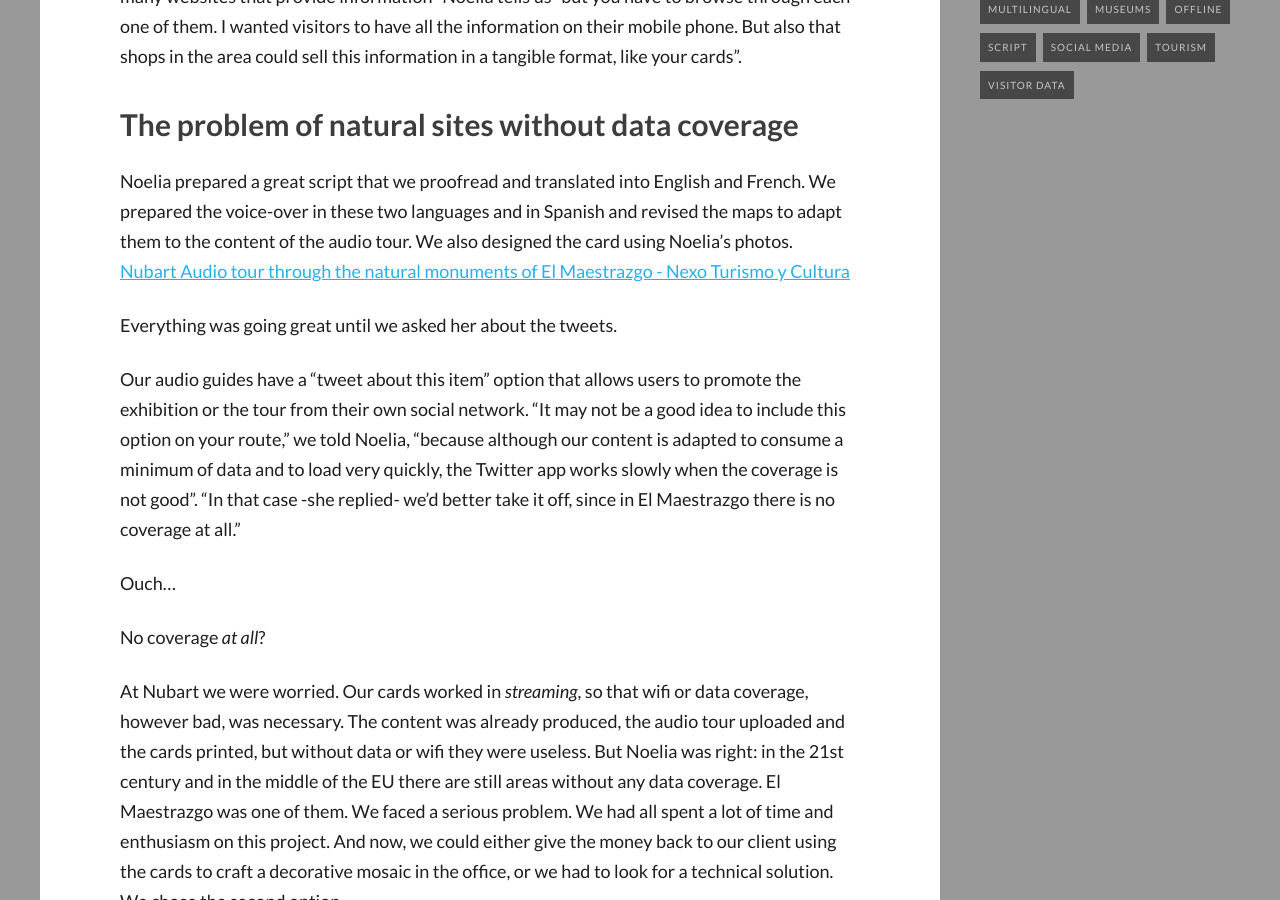
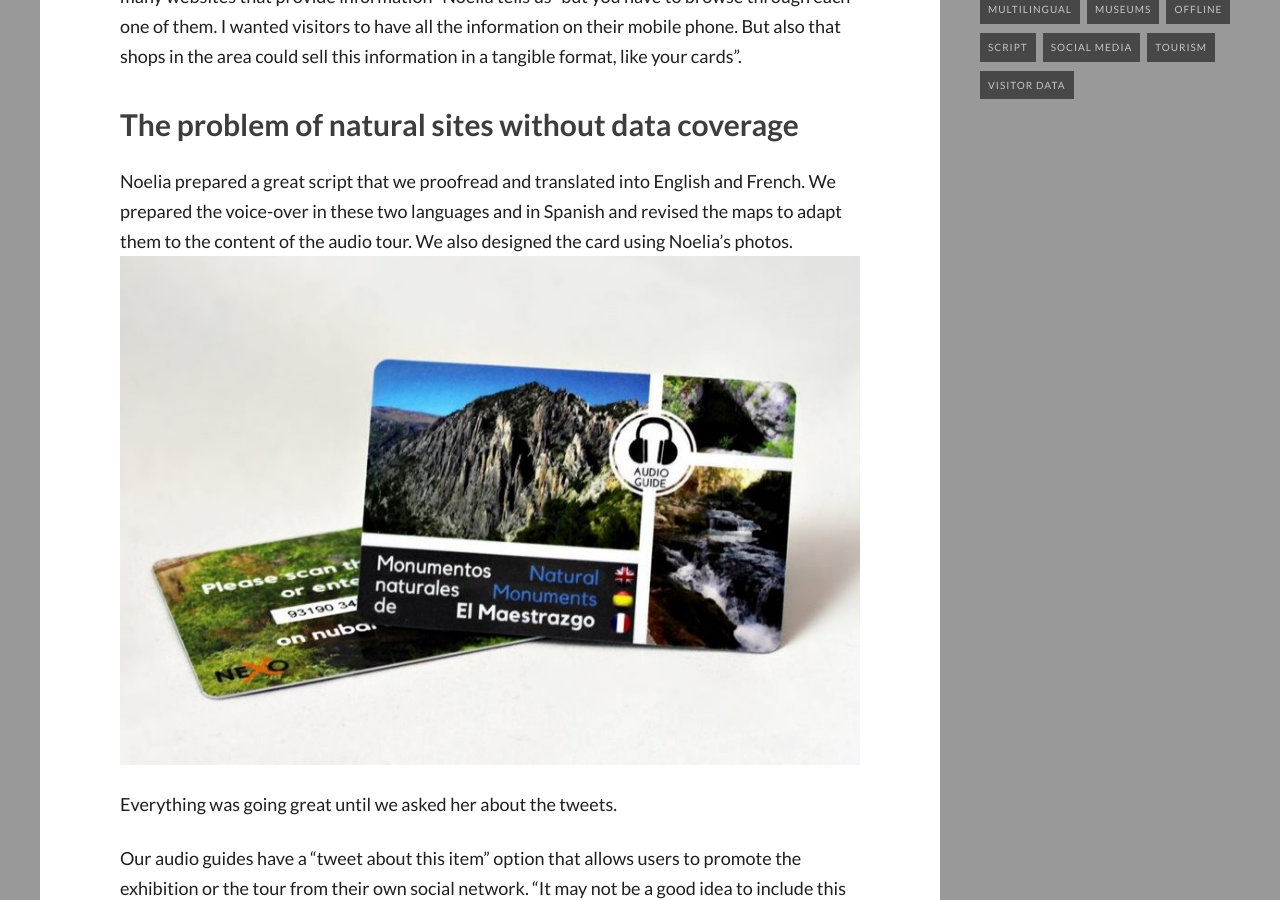
Before and after one commit to nubart/blog-en, a Jekyll site: the page built from _posts/2018-06-14-digital-audio-guides-tours-offline.md, in a window 1280 px wide and 900 px high, scrolled down 1534 px. Built offline with Jekyll 4.4.1, drawn with Linux system fonts in a browser that asks for light colours; some web fonts are replaced; comment, search, counter and statistics services are not loaded.

Commit message:
correction

```diff
--- a/_posts/2018-06-14-digital-audio-guides-tours-offline.md
+++ b/_posts/2018-06-14-digital-audio-guides-tours-offline.md
@@ -28,7 +28,7 @@ She also wanted to boost the local economy by selling our cards in local stores.
 ## The problem of natural sites without data coverage
 
 Noelia prepared a great script that we proofread and translated into English and French. We prepared the voice-over in these two languages and in Spanish and revised the maps to adapt them to the content of the audio tour. We also designed the card using Noelia's photos.
-[Nubart Audio tour through the natural monuments of El Maestrazgo - Nexo Turismo y Cultura]({{site.baseurl}}/images/posts/audioguide-nexo-nubart2.jpg){: .center-image }
+![Nubart Audio tour through the natural monuments of El Maestrazgo - Nexo Turismo y Cultura]({{site.baseurl}}/images/posts/audioguide-nexo-nubart2.jpg){: .center-image }
 
 Everything was going great until we asked her about the tweets.
 
```
